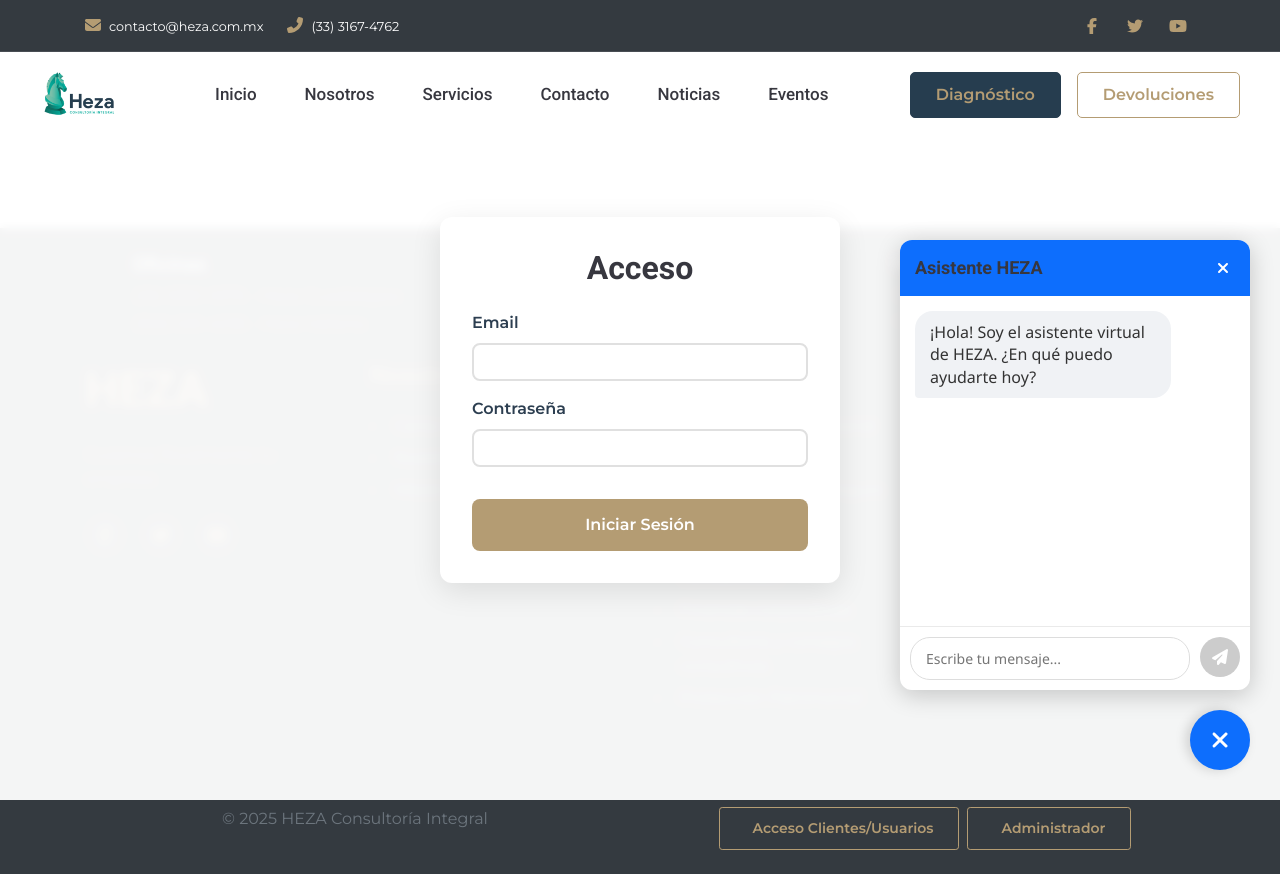
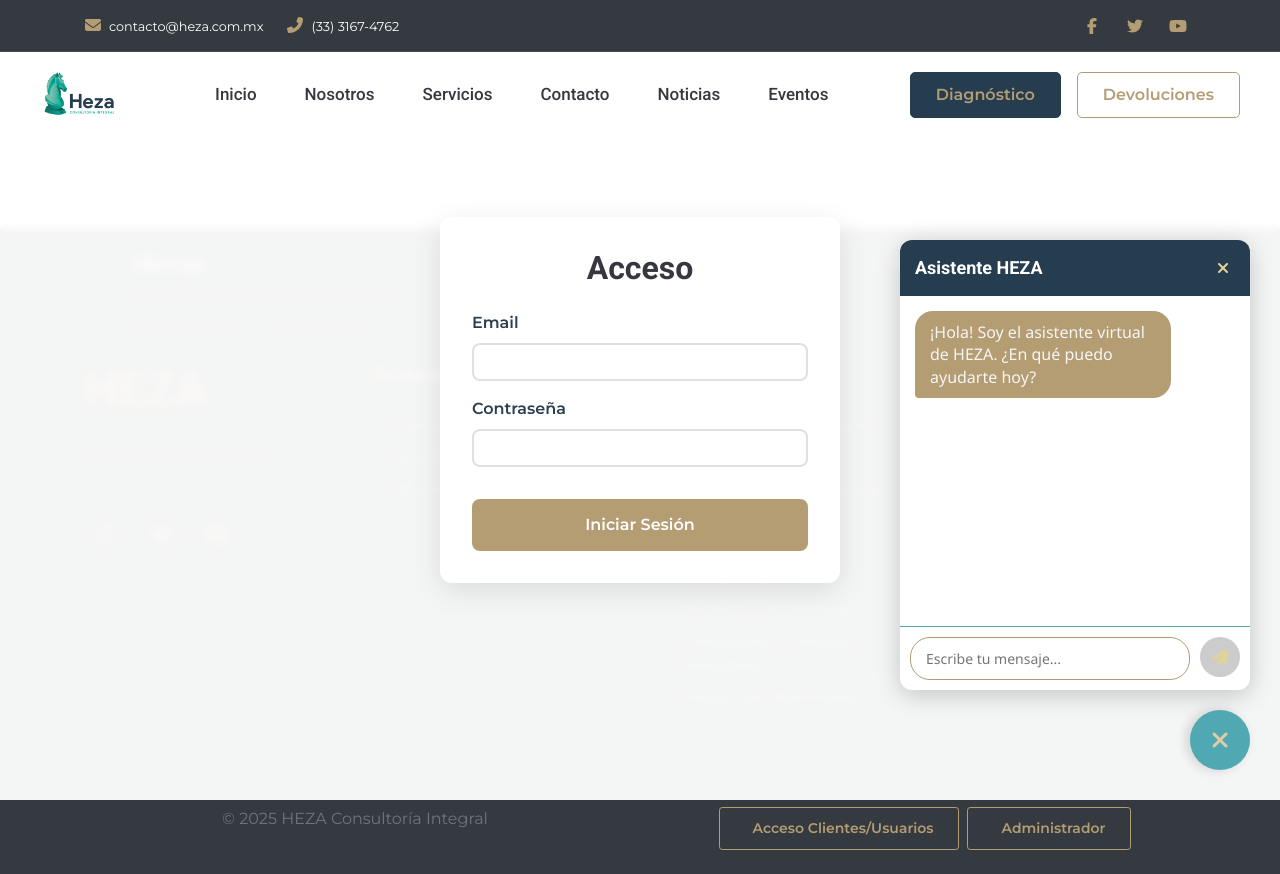
Before and after one commit to Gilbertmax/Web_Heza, a React (Create React App) app in the folder frontend/: page /acceso in a window 1280 px wide. Both pictures are taken after a click on the button "Abrir chat". Built offline with nearby package versions, Linux system fonts and the light colour scheme.

Commit message:
Update Chat
se agrego una capa de colores

```diff
--- a/frontend/src/components/ChatBot/ChatBot.css
+++ b/frontend/src/components/ChatBot/ChatBot.css
@@ -10,8 +10,8 @@
   width: 60px;
   height: 60px;
   border-radius: 50%;
-  background-color: var(--bs-primary, #0d6efd);
-  color: white;
+  background-color:#4fa8b2;
+  color: #e1cca7;
   border: none;
   display: flex;
   align-items: center;
@@ -58,8 +58,8 @@
 }
 
 .chat-header {
-  background-color: var(--bs-primary, #0d6efd);
-  color: white;
+  background-color:#263D4F;
+  color: whitesmoke;
   padding: 15px;
   display: flex;
   justify-content: space-between;
@@ -75,7 +75,7 @@
 .close-button {
   background: none;
   border: none;
-  color: white;
+  color:#e3d294;
   cursor: pointer;
   font-size: 16px;
 }
@@ -99,15 +99,15 @@
 }
 
 .message.user {
-  background-color: var(--bs-primary, #0d6efd);
+  background-color: #4fa8b2;
   color: white;
   align-self: flex-end;
   border-bottom-right-radius: 4px;
 }
 
 .message.bot {
-  background-color: #f0f2f5;
-  color: #333;
+  background-color: #B49C73;
+  color: #f7f5f5;
   align-self: flex-start;
   border-bottom-left-radius: 4px;
 }
@@ -115,25 +115,25 @@
 .chat-input-container {
   display: flex;
   padding: 10px;
-  border-top: 1px solid #eaeaea;
+  border-top: 1px solid #4fa8b2;
 }
 
 .chat-input {
   flex: 1;
   padding: 10px 15px;
-  border: 1px solid #ddd;
+  border: 1px solid #B49C73;
   border-radius: 20px;
   outline: none;
   font-size: 14px;
 }
 
 .chat-input:focus {
-  border-color: var(--bs-primary, #0d6efd);
+  border-color: #4fa8b2;
 }
 
 .send-button {
-  background-color: var(--bs-primary, #0d6efd);
-  color: white;
+  background-color:#4fa8b2;
+  color: #e3d294;
   border: none;
   width: 40px;
   height: 40px;
@@ -147,7 +147,7 @@
 }
 
 .send-button:hover {
-  background-color: #0b5ed7;
+  background-color: #b2cccf;
 }
 
 .send-button:disabled {
@@ -170,7 +170,7 @@
 .typing-indicator span {
   width: 8px;
   height: 8px;
-  background-color: #999;
+  background-color: #83afb4;
   border-radius: 50%;
   display: inline-block;
   animation: bounce 1.5s infinite ease-in-out;
--- a/frontend/src/components/ChatBot/ChatBot.jsx
+++ b/frontend/src/components/ChatBot/ChatBot.jsx
@@ -78,7 +78,7 @@ const ChatBot = () => {
       {/* Chat window */}
       <div className={`chat-window ${isOpen ? 'open' : ''}`}>
         <div className="chat-header">
-          <h3>Asistente HEZA</h3>
+          <h3 className=" text-white mr-2">Asistente HEZA</h3>
           <button onClick={toggleChat} className="close-button">
             <FontAwesomeIcon icon={faTimes} />
           </button>
```
